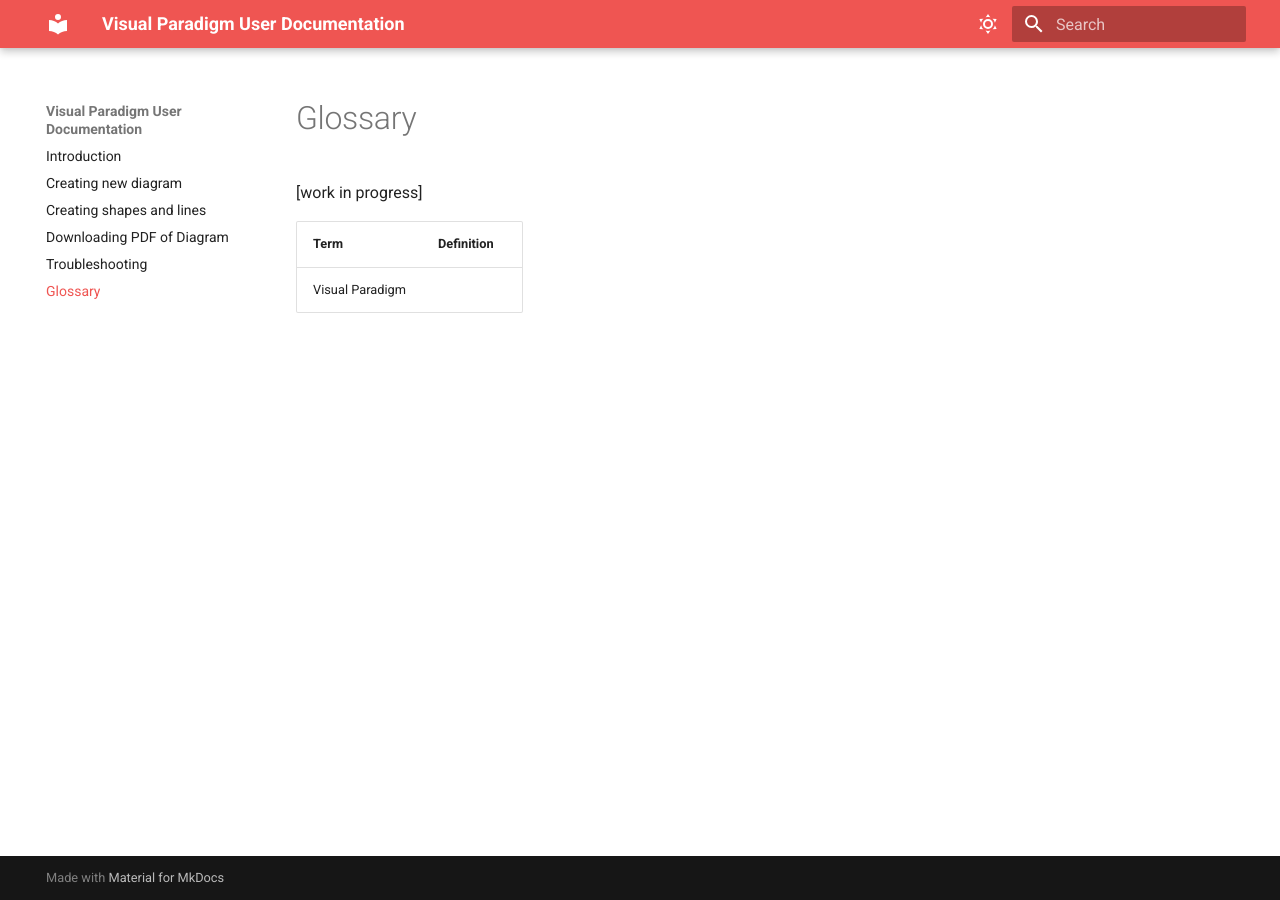
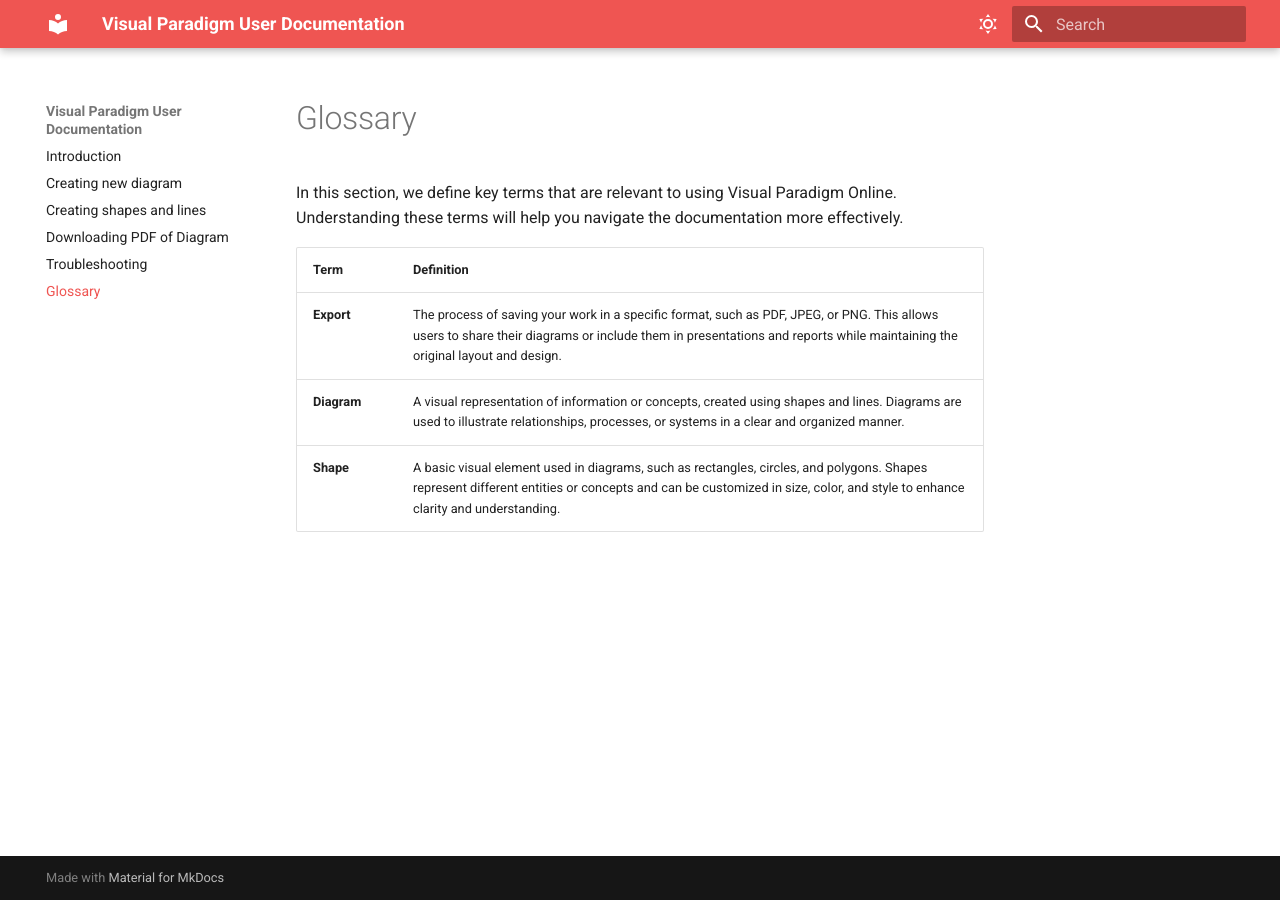
Before and after one commit to vik061/Visual-Paradigm-User-Documentation, an MkDocs documentation site: the page built from docs/Glossary.md, in a window 1280 px wide. Built offline with MkDocs 1.6.1 and Material for MkDocs 9.7.7, drawn with Linux system fonts in a browser that asks for light colours.

Commit message:
Add some new terms to the glossary file

```diff
--- a/docs/Glossary.md
+++ b/docs/Glossary.md
@@ -1,7 +1,9 @@
 # Glossary
 
-[work in progress]
+In this section, we define key terms that are relevant to using Visual Paradigm Online. Understanding these terms will help you navigate the documentation more effectively.
 
-| Term              | Definition                           |
-| ----------------- | ------------------------------------ |
-| Visual Paradigm        |   |
+| Term           | Definition                                                                                                                                                                                                                |
+| -------------- | ------------------------------------------------------------------------------------------------------------------------------------------------------------------------------------------------------------------------- |
+| **Export**     | The process of saving your work in a specific format, such as PDF, JPEG, or PNG. This allows users to share their diagrams or include them in presentations and reports while maintaining the original layout and design. |
+| **Diagram**    | A visual representation of information or concepts, created using shapes and lines. Diagrams are used to illustrate relationships, processes, or systems in a clear and organized manner.                                 |
+| **Shape**      | A basic visual element used in diagrams, such as rectangles, circles, and polygons. Shapes represent different entities or concepts and can be customized in size, color, and style to enhance clarity and understanding. |
```
